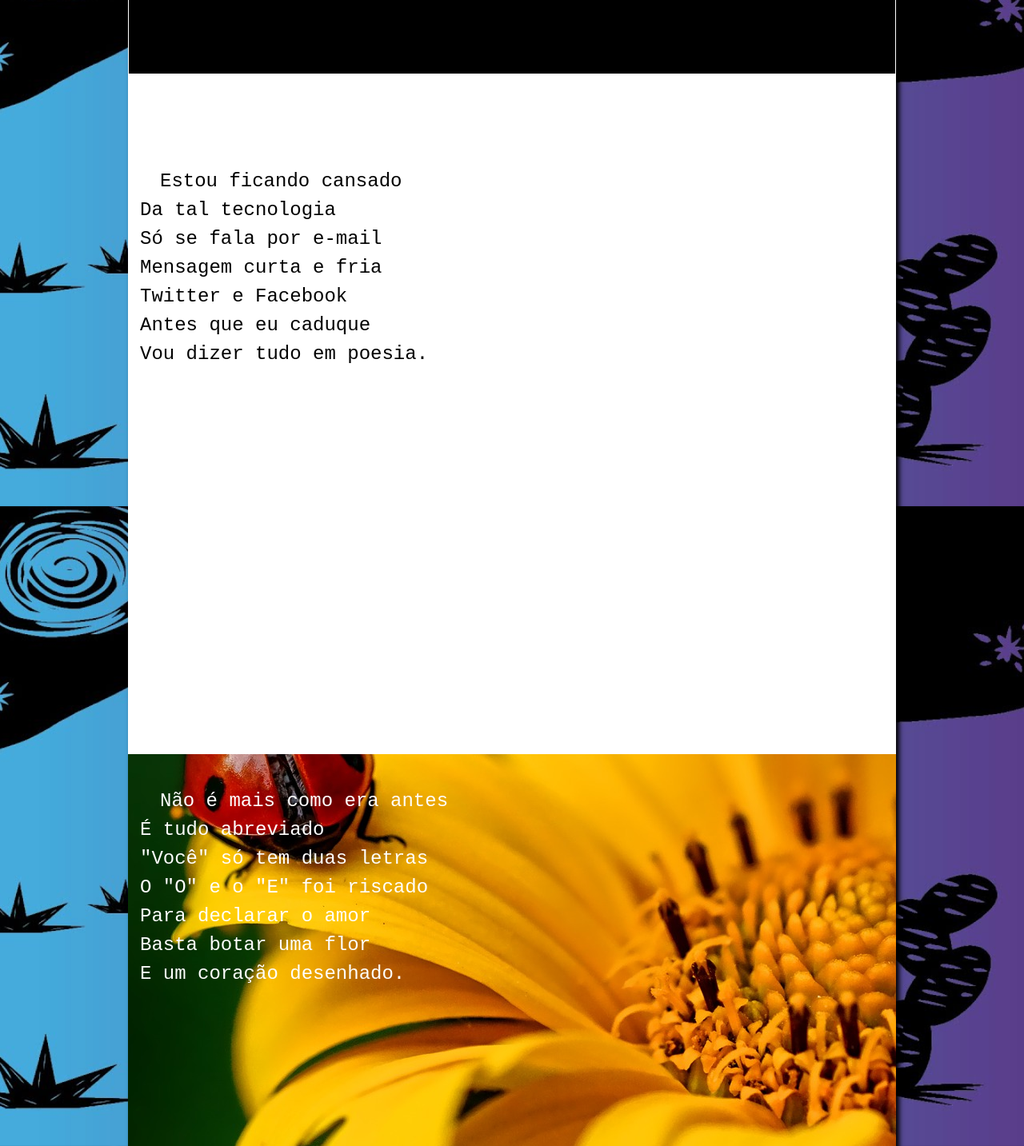
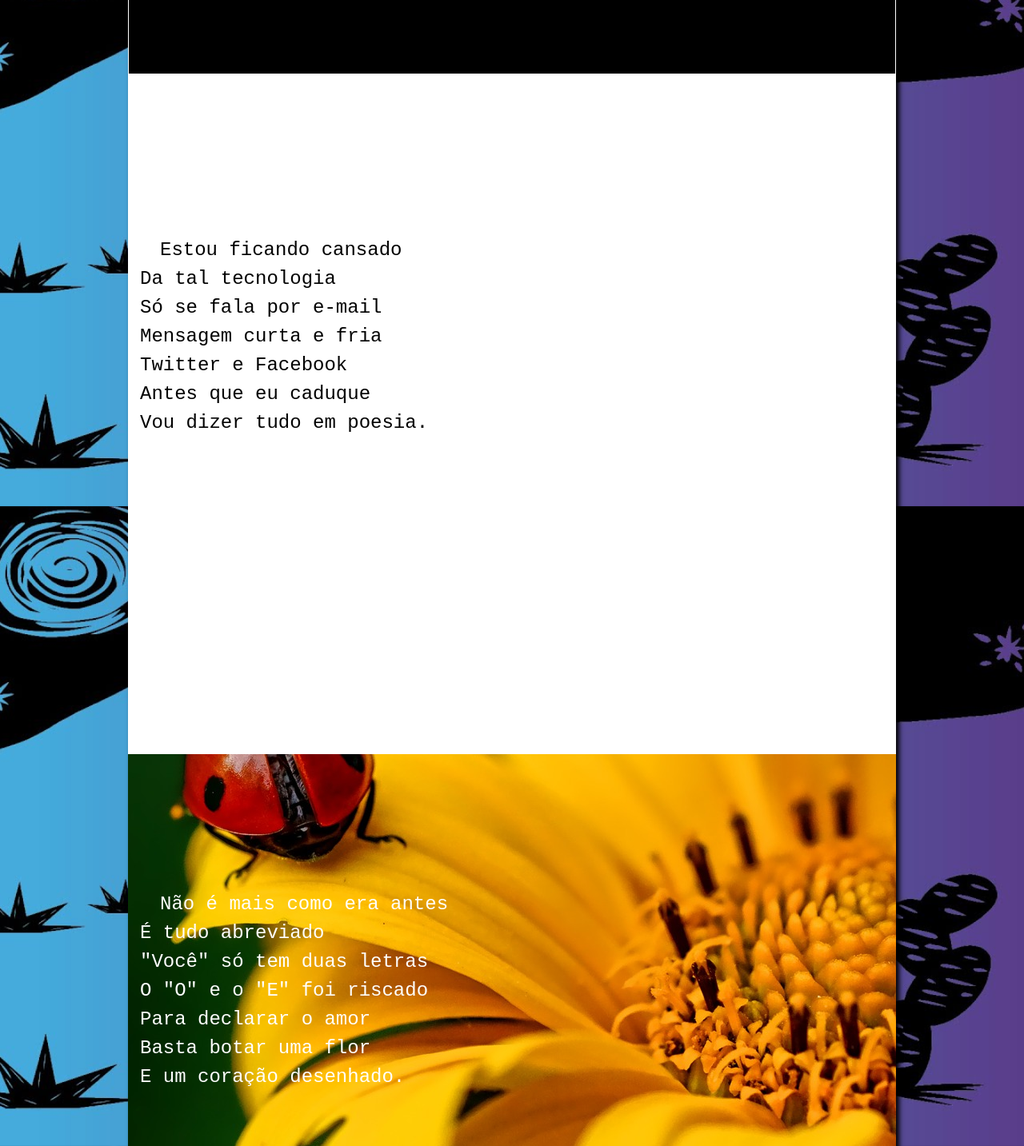
Before and after one commit to wandleysousa/cordeis, a plain HTML site: page pag02/cordel01.html in a window 1280 px wide. Shown: the part 167-1600 px from the top of the page at 80% size. Drawn offline with Linux system fonts and the light colour scheme.

Commit message:
Update style2.css

```diff
--- a/pag02/style2.css
+++ b/pag02/style2.css
@@ -70,7 +70,7 @@ p{
     position: absolute;
 
     padding-left: 15px;
-    top:8%;
+    top:10%;
 }
 #p2{
     color: white;
@@ -83,7 +83,7 @@ p{
     position: absolute;
 
     padding-left: 15px;
-    top:26%;
+    top:29%;
 }
 #p3{
     font-family: 'Courier New', Courier, monospace;
```
